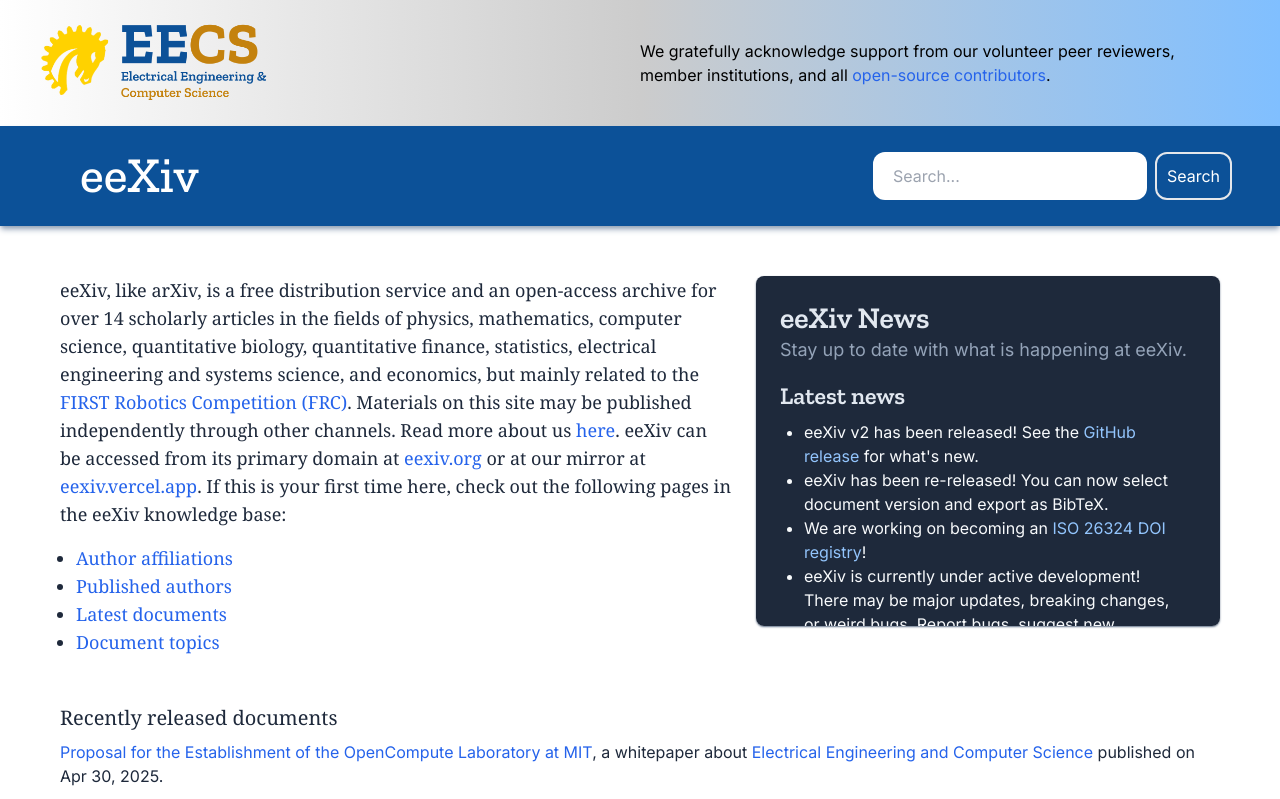
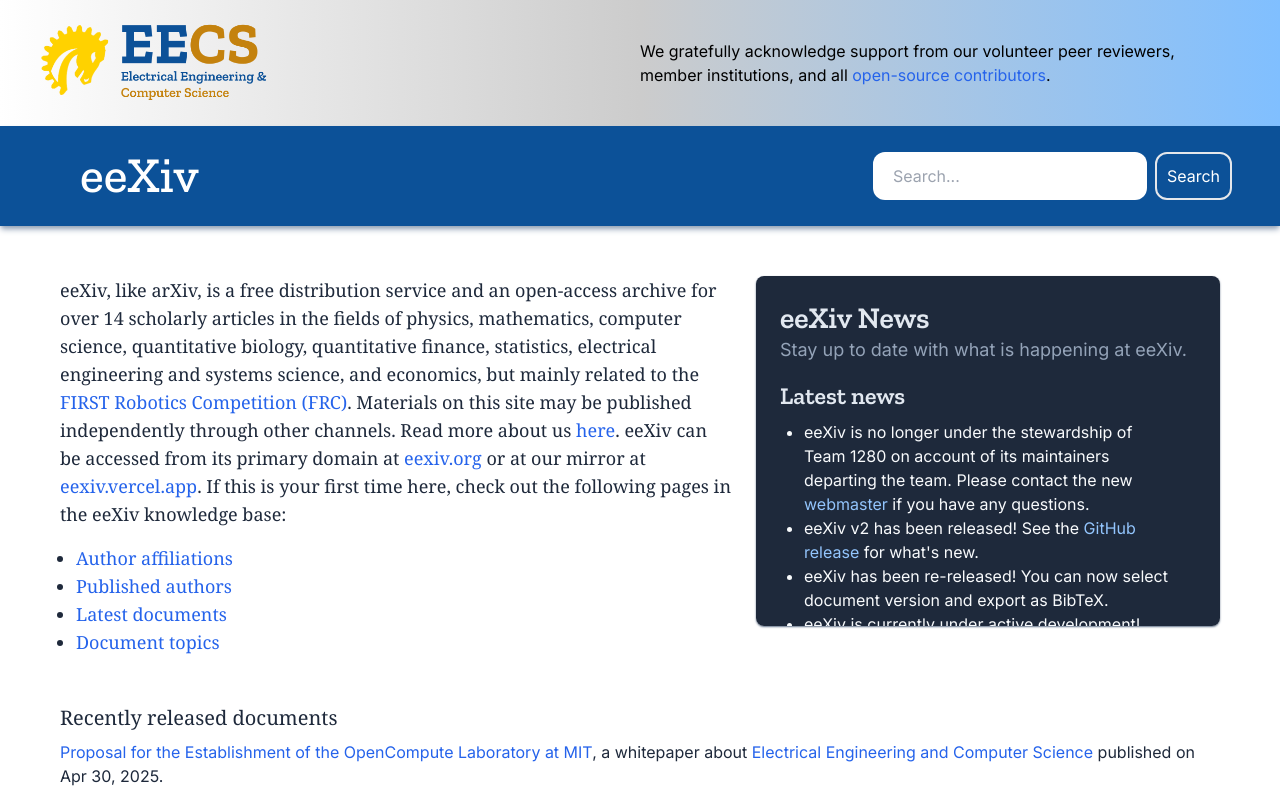
Before and after one commit to youwen5/eexiv, a Next.js app: page / in a window 1280 px wide. Shown: the top 799 px of the page. Built offline with nearby package versions, Linux system fonts and the light colour scheme.

Commit message:
content: update news

```diff
--- a/src/app/components/News.tsx
+++ b/src/app/components/News.tsx
@@ -22,6 +22,14 @@
         Latest news
       </div>
       <ul className='text-slate-50 px-6 list-disc'>
+        <li key={3}>
+          eeXiv is no longer under the stewardship of Team 1280 on account of
+          its maintainers departing the team. Please contact the new{' '}
+          <a href='https://web.youwen.dev/impressum' className='text-blue-300'>
+            webmaster
+          </a>{' '}
+          if you have any questions.
+        </li>
         <li key={5}>
           eeXiv v2 has been released! See the{' '}
           <a
@@ -35,17 +43,6 @@
         <li key={4}>
           eeXiv has been re-released! You can now select document version and
           export as BibTeX.{' '}
-        </li>
-        <li key={3}>
-          We are working on becoming an{' '}
-          <a
-            href='https://www.doi.org/the-foundation/about-us/'
-            target='_blank'
-            className='text-blue-300'
-          >
-            ISO 26324 DOI registry
-          </a>
-          {'!'}
         </li>
         <li key={2}>
           eeXiv is currently under active development! There may be major
```
